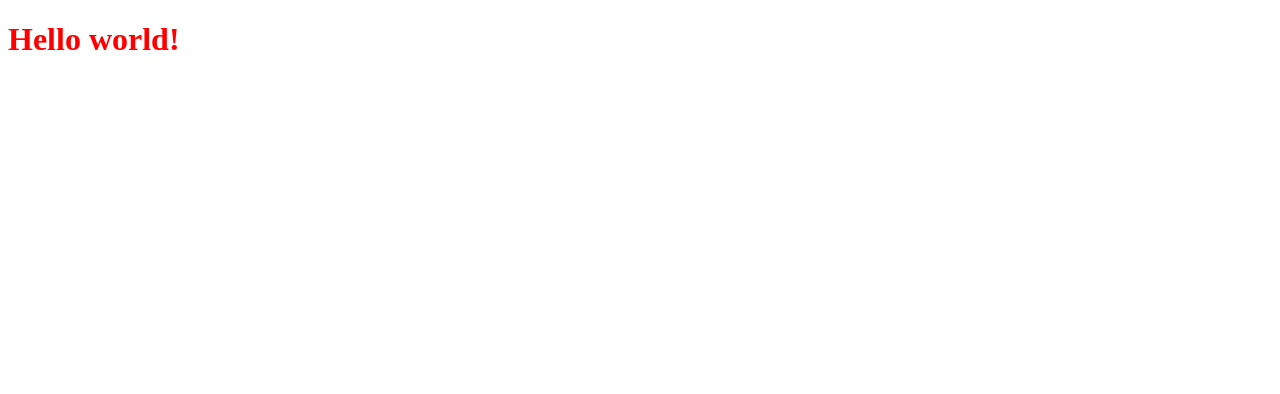
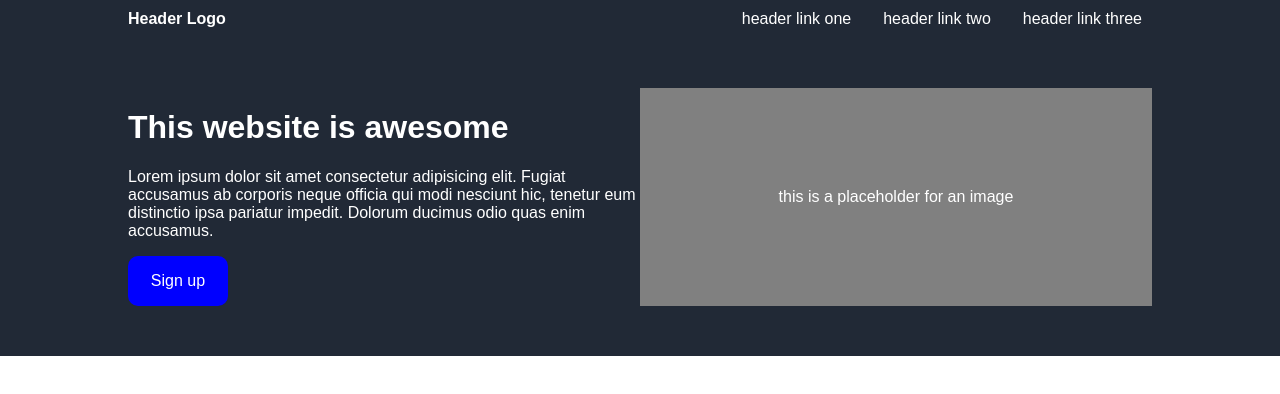
Before and after one commit to frankferrari/odin-landing-page, a plain HTML site: page index.html in a window 1280 px wide. Drawn offline with Linux system fonts and the light colour scheme.

Commit message:
1st Iteration
first two top parts done

```diff
--- a/index.html
+++ b/index.html
@@ -7,7 +7,47 @@
     <link rel="Stylesheet" href="style.css">
 </head>
 <body>
-    <h1>Hello world!</h1>
+    <div class="top">
+
+        <div class="header">
+            <div class="logo">
+                Header Logo
+            </div>
+            <ul>
+                <li><a href="####">header link one</a></li>
+                <li><a href="####">header link two</a></li>
+                <li><a href="####">header link three</a></li>
+            </ul>
+        </div>
+
+        <div class="section-landing">
+            <div class="landing-text">
+                <h1>This website is awesome</h1>
+                <p class="text-landing">Lorem ipsum dolor sit amet consectetur adipisicing elit. Fugiat accusamus ab corporis neque officia qui modi nesciunt hic, tenetur eum distinctio ipsa pariatur impedit. Dolorum ducimus odio quas enim accusamus.</p>
+                <div class="button">Sign up</div>
+            </div>
+            <div class="image">this is a placeholder for an image</div>
+        </div>
+
+
+    </div>
+
+    <div class="section-srf">
+
+    </div>
+
+    <div class="section-quote">
+
+    </div>
+
+    <div class="section-cta">
+
+    </div>
+
+    <div class="footer">
+
+    </div>
+
 
 </body>
 </html>
--- a/style.css
+++ b/style.css
@@ -1,3 +1,84 @@
+body {
+    font-family: Arial, Helvetica, sans-serif;
+    display: flex;
+    flex-direction: column;
+    align-items: stretch;
+    margin: 0;
+}
+
+.top {
+    background-color: rgb(33, 41, 54);
+    display: flex;
+    flex-direction: column;
+    align-items: center;
+}
+
+.header {
+    display: flex;
+    width: 1024px;
+    }
+
+.logo {
+    color: white;
+    display: flex;
+    justify-content: center;
+    align-items: center;
+    font-weight: 800;
+}
+ul {
+    margin:0;
+    padding:0;
+    list-style-type: none;
+    display: flex;
+    justify-content: right;
+    align-items: center;
+    gap: 12px;
+    flex: auto;
+}
+li {
+    margin:10px;
+}
+a {
+    text-decoration: none;
+    color: white;
+}
+
+
+.section-landing {
+    display: flex;
+    width: 1024px;
+    padding: 50px 0 50px 0;
+}
+
+.landing-text {
+    color:white;
+    flex: 1;
+
+    }
 h1 {
-    color:red;
+    color:white;
 }
+.button {
+    display: flex;
+    justify-content: center;
+    align-items: center;
+
+    color: white;
+    width: 100px;
+    height: 50px;
+    background-color: blue;
+    border-radius: 10px;
+}
+
+.image {
+    background-color: grey;
+    text-align: center;
+    color: white;
+    display: flex;
+    align-items: center;
+    justify-content: center;
+    width: 512px;
+    flex-shrink: 0;
+
+
+}
```
